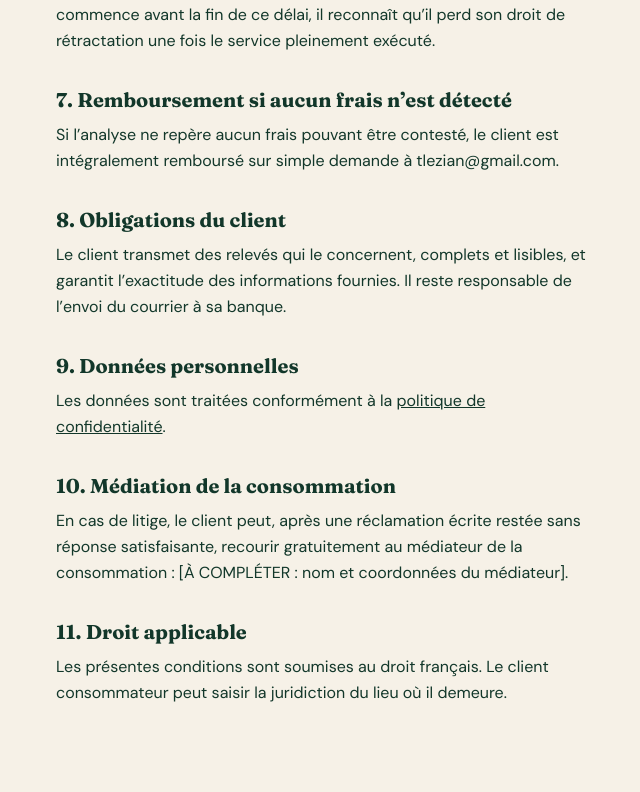
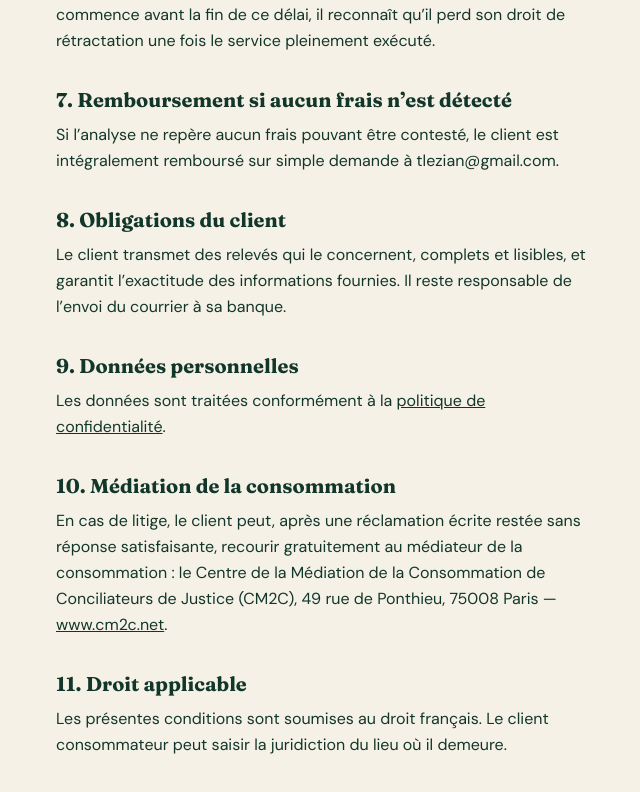
Before and after one commit to Thimz10/agios, a Next.js app: page /cgv in a window 1280 px wide. Shown: the part 1080-1872 px from the top of the page, without its empty margins (316-956 px from the left). Before the commit the page ends 1826 px from the top, so only its background shows below. Built offline with nearby package versions, Linux system fonts and the light colour scheme.

Commit message:
Add mediation details for consumer disputes
Updated mediation contact information for consumer disputes.

```diff
--- a/app/cgv/page.tsx
+++ b/app/cgv/page.tsx
@@ -90,7 +90,17 @@ export default function CGV() {
       <p className="mt-2">
         En cas de litige, le client peut, après une réclamation écrite restée sans
         réponse satisfaisante, recourir gratuitement au médiateur de la
-        consommation : [À COMPLÉTER : nom et coordonnées du médiateur].
+        consommation : le Centre de la Médiation de la Consommation de
+        Conciliateurs de Justice (CM2C), 49 rue de Ponthieu, 75008 Paris —{" "}
+        <a
+          href="https://www.cm2c.net"
+          className="underline"
+          target="_blank"
+          rel="noopener noreferrer"
+        >
+          www.cm2c.net
+        </a>
+        .
       </p>
 
       <h2 className={h2}>11. Droit applicable</h2>
```
